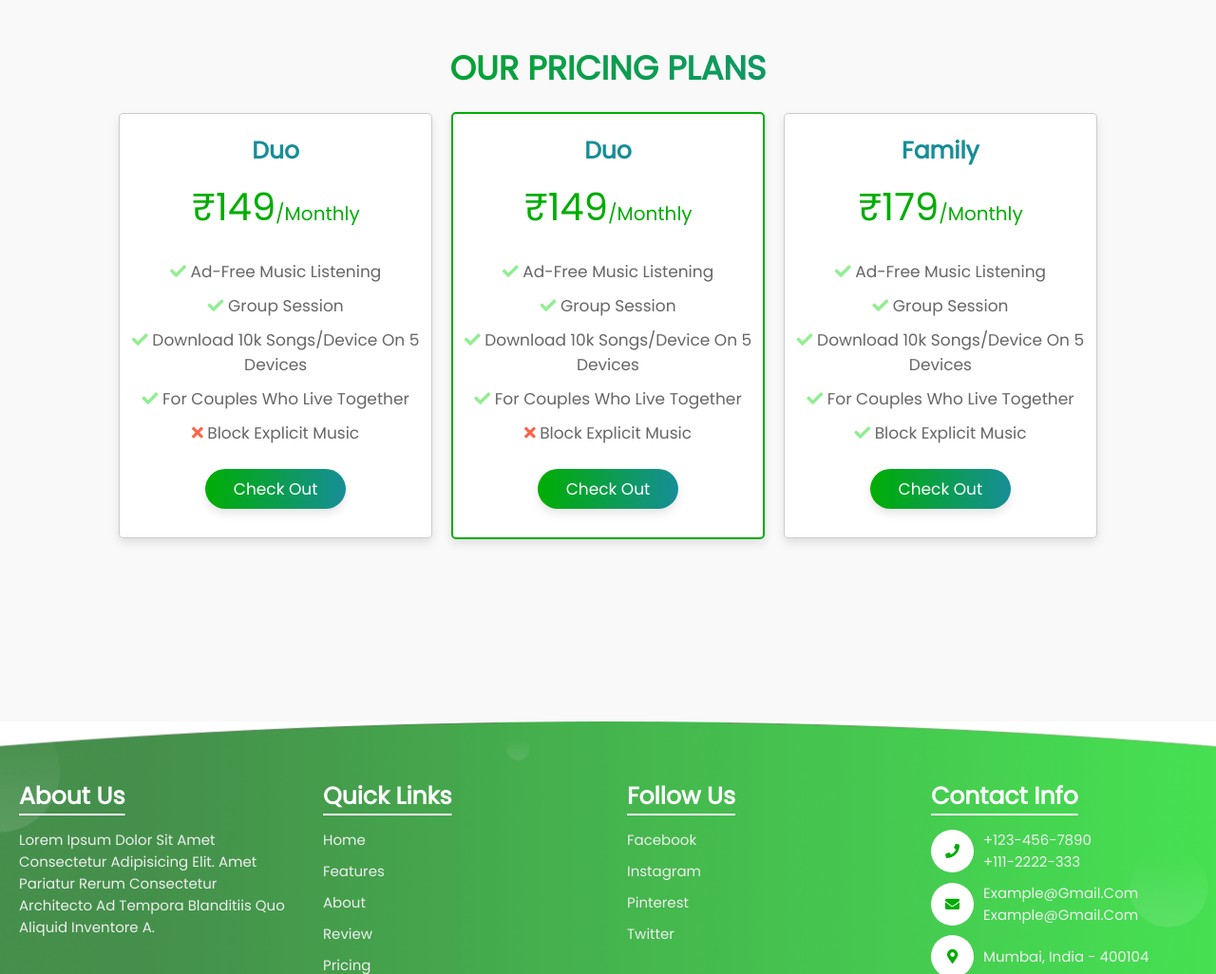
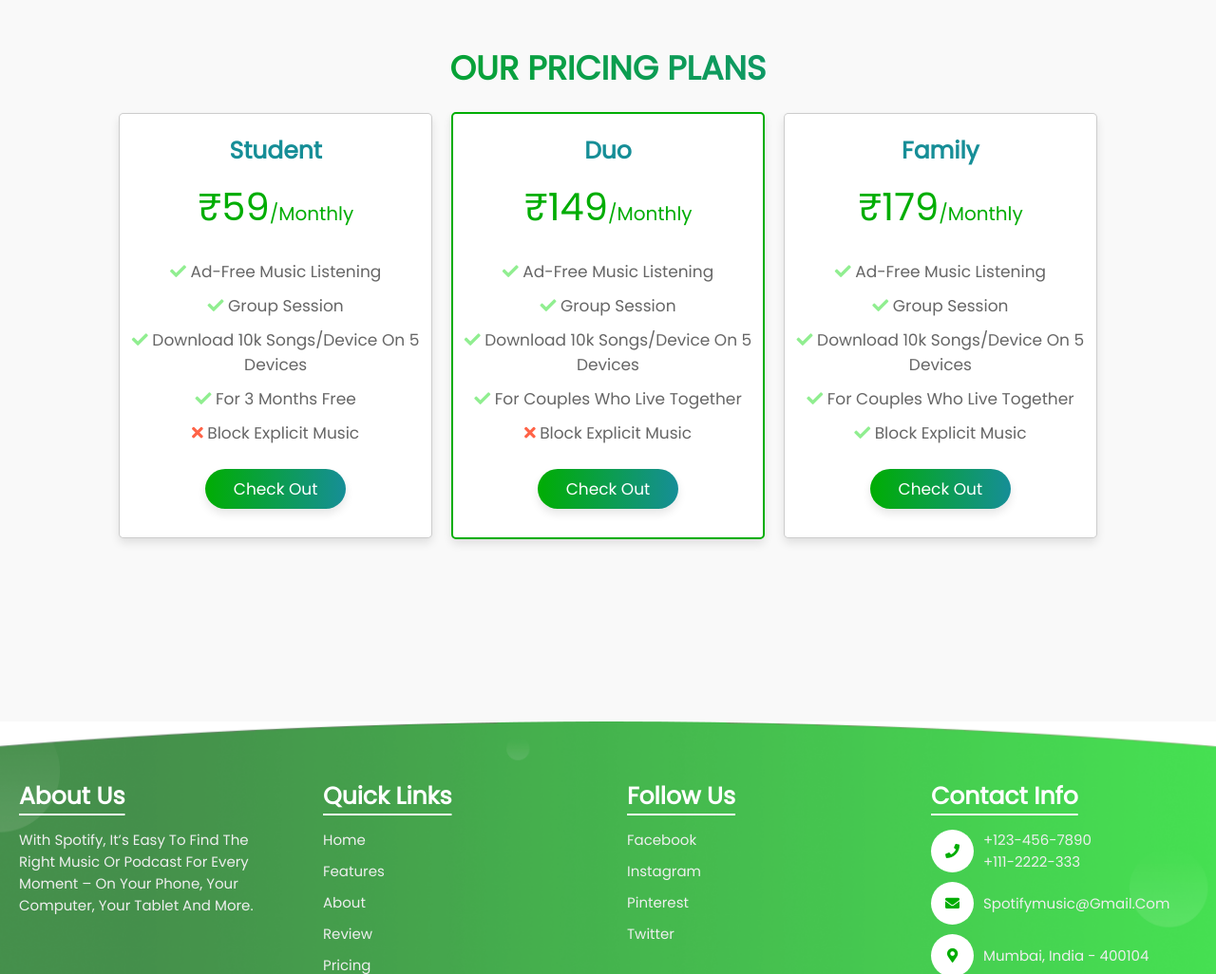
Before and after one commit to suyogsabale/Spotify-Landing-Page, a plain HTML site: page index.html in a window 1280 px wide. Shown: the part 3240-4266 px from the top of the page at 95% size. Drawn offline with Linux system fonts and the light colour scheme.

Commit message:
Minor changes...

```diff
--- a/index.html
+++ b/index.html
@@ -107,10 +107,17 @@
         </div>
 
         <div class="content">
-            <h3>Easy And Perfect Solution For Your Business App</h3>
-            <p>Lorem, ipsum dolor sit amet consectetur adipisicing elit. Nulla placeat deserunt saepe repudiandae veniam soluta minima dolor hic aperiam iure.</p>
-            <p>Lorem ipsum dolor sit amet, consectetur adipisicing elit. Laudantium, quaerat. Dolorem ratione saepe magni quo inventore porro ab voluptates eos, nam eius provident accusantium, quia similique est, repellendus et reiciendis.</p>
-            <div class="buttons">
+            <h3 style="font-size: 20px;" >With Spotify, you can listen to music and play millions of songs and podcasts for free. Stream music and podcasts you love and find music - or your next favorite song - from all over the world.</h3>
+<!--    <ul style="list-style-type: none;">
+                <li>Discover new music, albums, playlists and podcasts</li>
+                <li>Search for your favorite song, artist, or podcast</li>
+                <li>Enjoy music playlists and an unique daily mix made just for you.</li>
+                <li>Make and share your own playlists</li>
+                <li>Explore the top songs from different genres, places, and decades</li>
+                <li>Find music playlists for any mood and activity</li>
+                <li>To music and more on your mobile, tablet, desktop, PlayStation, Chromecast, TV, Wear OS watch and speakers</li>
+            </ul> -->
+             <div class="buttons">
                 <a href="https://apps.apple.com/us/app/spotify-music-and-podcasts/id324684580" class="btn"> <i class="fab fa-apple"></i> app store </a>
                 <a href="https://play.google.com/store/apps/details?id=com.spotify.music" class="btn"> <i class="fab fa-google-play"></i> google-play </a>
                 <a href="https://open.spotify.com/" class="btn"> <i class="fab fa-spotify"></i> web player</a>
@@ -214,13 +221,13 @@
     <div class="box-container">
 
         <div class="box">
-            <h3 class="title">Duo</h3>
-            <div class="price">₹149<span>/monthly</span></div>
+            <h3 class="title">Student</h3>
+            <div class="price">₹59<span>/monthly</span></div>
             <ul>
                 <li> <i class="fas fa-check"></i> Ad-free music listening </li>
                 <li> <i class="fas fa-check"></i> Group Session </li>
                 <li> <i class="fas fa-check"></i> Download 10k songs/device on 5 devices </li>
-                <li> <i class="fas fa-check"></i> For couples who live together </li>
+                <li> <i class="fas fa-check"></i> For 3 Months free </li>
                 <li> <i class="fas fa-times"></i> Block Explicit Music</li>
             </ul>
             <a href="https://www.spotify.com/in-en/plan/duo" class="btn">check out</a>
@@ -255,7 +262,6 @@
     </div>
 
 </section>
-
 <!-- pricing section ends -->
 
 <!-- contact section starts  -->
@@ -283,6 +289,7 @@
         <div class="inputBox">
             <input type="number" required>
             <label>phone</label>
+
         </div>
 
         <div class="inputBox">
@@ -306,7 +313,7 @@
 
         <div class="box">
             <h3>about us</h3>
-            <p>Lorem ipsum dolor sit amet consectetur adipisicing elit. Amet pariatur rerum consectetur architecto ad tempora blanditiis quo aliquid inventore a.</p>
+            <p>With Spotify, it’s easy to find the right music or podcast for every moment – on your phone, your computer, your tablet and more.</p>
         </div>
 
         <div class="box">
@@ -335,7 +342,7 @@
             </div>
             <div class="info">
                 <i class="fas fa-envelope"></i>
-                <p> example@gmail.com <br> example@gmail.com </p>
+                <p> spotifymusic@gmail.com</p>
             </div>
             <div class="info">
                 <i class="fas fa-map-marker-alt"></i>
```
Also changed, not shown: images/Capture.JPG (added), images/Capture1.JPG (added).
